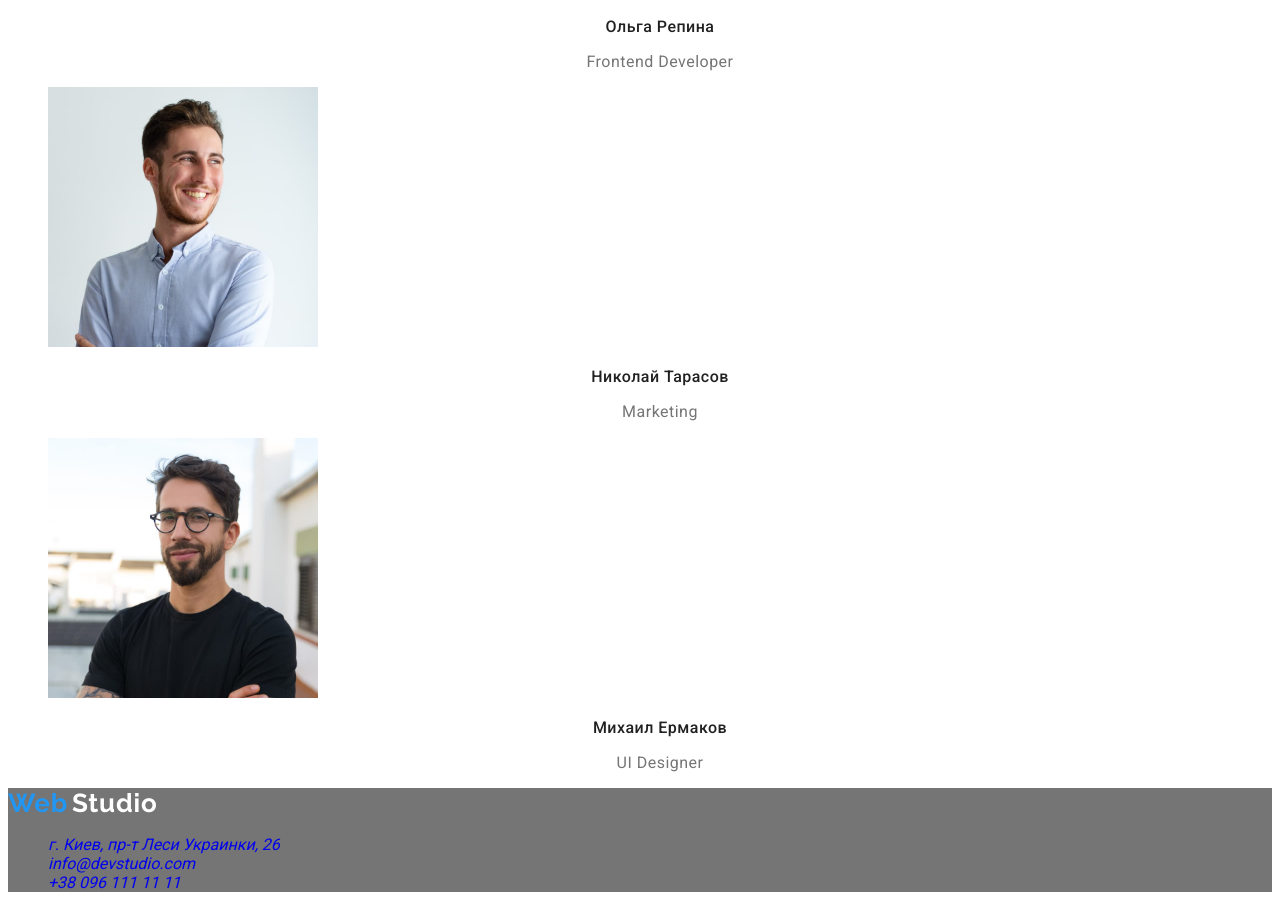
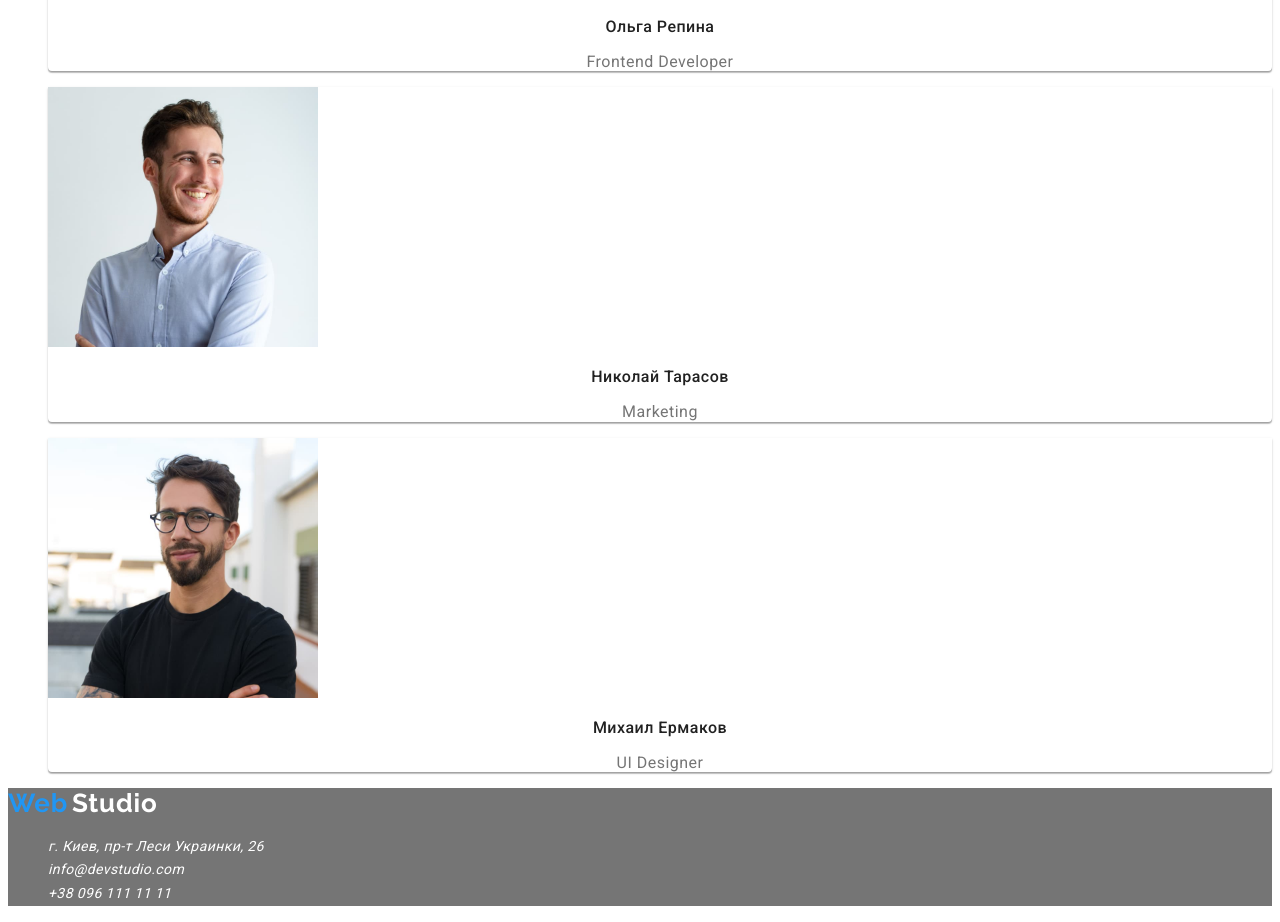
Before and after one commit to Miamasha/goit-markup-hw-01, a plain HTML site: page index.html in a window 1280 px wide. Shown: the part 2475-3397 px from the top of the page. Drawn offline with Linux system fonts and the light colour scheme.

Commit message:
studio footer

```diff
--- a/css/styles.css
+++ b/css/styles.css
@@ -60,6 +60,16 @@ body {
 	color: #2196f3;
 }
 
+.address-map a,
+.address-mail a,
+.address-tel a {
+	font-weight: 400;
+	font-size: 14px;
+	line-height: 1.71;
+	letter-spacing: 0.03em;
+	color: #ffffff;
+}
+
 /*-----------------MAIN STUDIO-----------------*/
 /*-----------------HERO-----------------*/
 .studio-hero {
@@ -114,7 +124,7 @@ body {
 	color: #757575;
 }
 
-/*-----------------ACT-----------------*/
+/*-----------------ACT + TEAM-----------------*/
 .act-banner,
 .team-banner {
 	font-weight: 700;
@@ -143,3 +153,9 @@ body {
 	font-weight: 400;
 	color: #757575;
 }
+
+.team-item {
+	background: #ffffff;
+	box-shadow: 0px 1px 3px rgba(0, 0, 0, 0.12), 0px 1px 1px rgba(0, 0, 0, 0.14), 0px 2px 1px rgba(0, 0, 0, 0.2);
+	border-radius: 0px 0px 4px 4px;
+}
```
